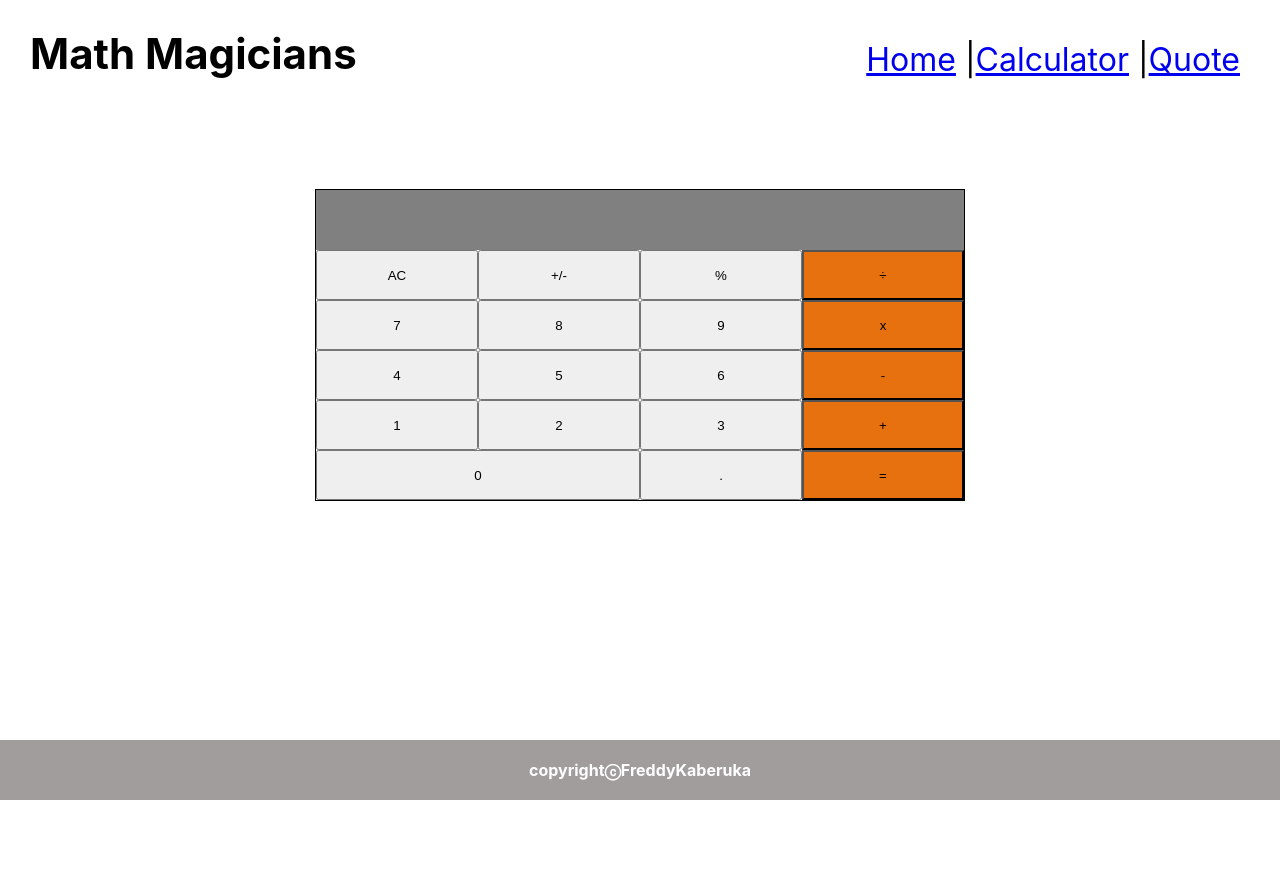
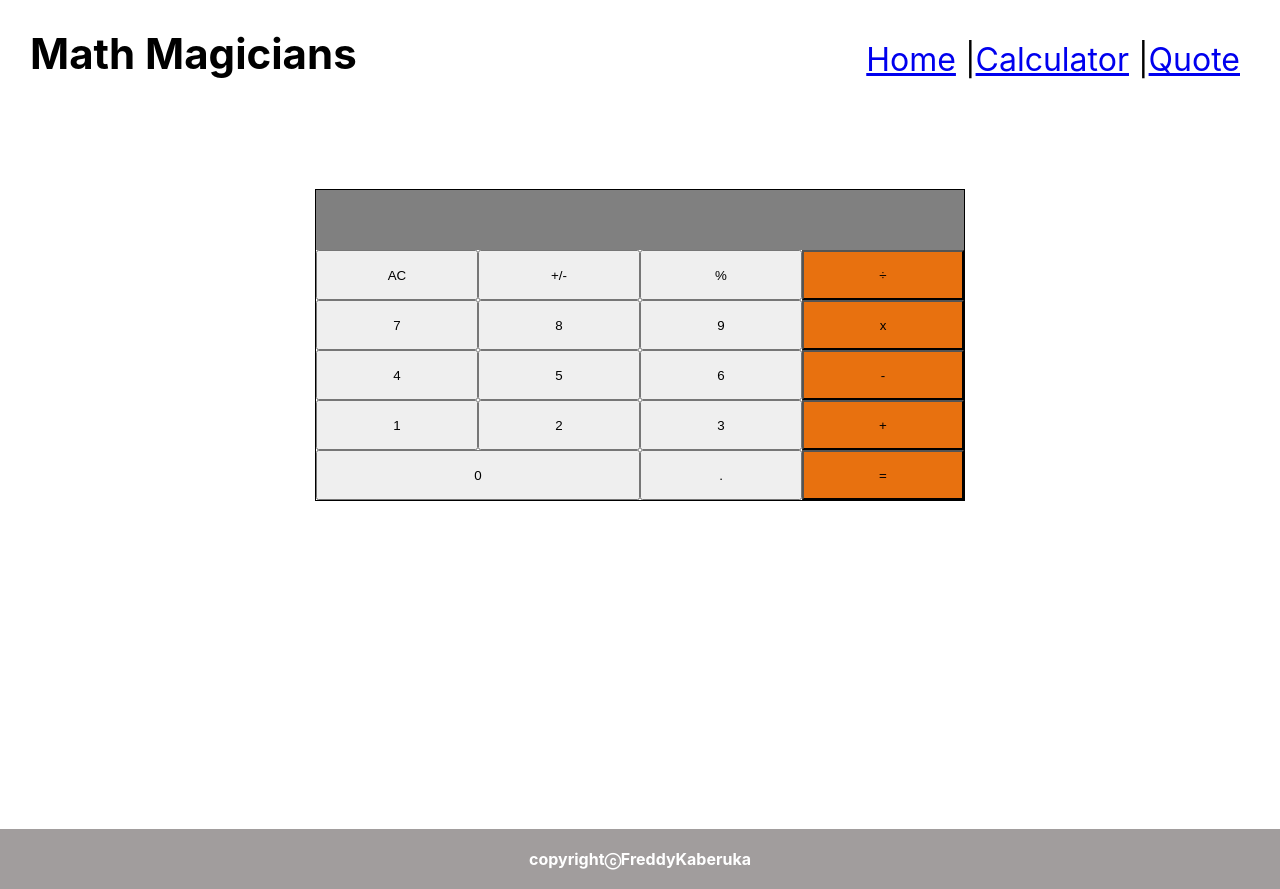
Before and after one commit to freddykaberuka/calculator, a React (Create React App) app: page /calculator in a window 1280 px wide. Before the commit the page ends 800 px from the top, so only its background shows below. Built offline with nearby package versions, Linux system fonts and the light colour scheme.

Commit message:
fix footer

```diff
--- a/src/App.css
+++ b/src/App.css
@@ -7,6 +7,10 @@ body {
   font-size: 35px;
   display: flex;
   justify-content: space-around;
+}
+
+.main-main {
+  height: 80vh;
 }
 
 .calculator-wrap {
@@ -83,7 +87,6 @@ body {
   padding-bottom: 20px;
   color: #fff;
   font-weight: bold;
-  position: absolute;
   bottom: 0;
   text-align: center;
 }
--- a/src/component/Calculator.js
+++ b/src/component/Calculator.js
@@ -16,6 +16,7 @@ function Calculator() {
   };
 
   return (
+    <div className="main-main">
       <div className="main-calculator">
         <div className="calculator-wrap">
           <div className="calculator-result">
@@ -62,6 +63,7 @@ function Calculator() {
           </div>
         </div>
       </div>
+    </div>
   );
 }
 export default Calculator;
```
Lines whose indentation alone changed are shown as unchanged.
